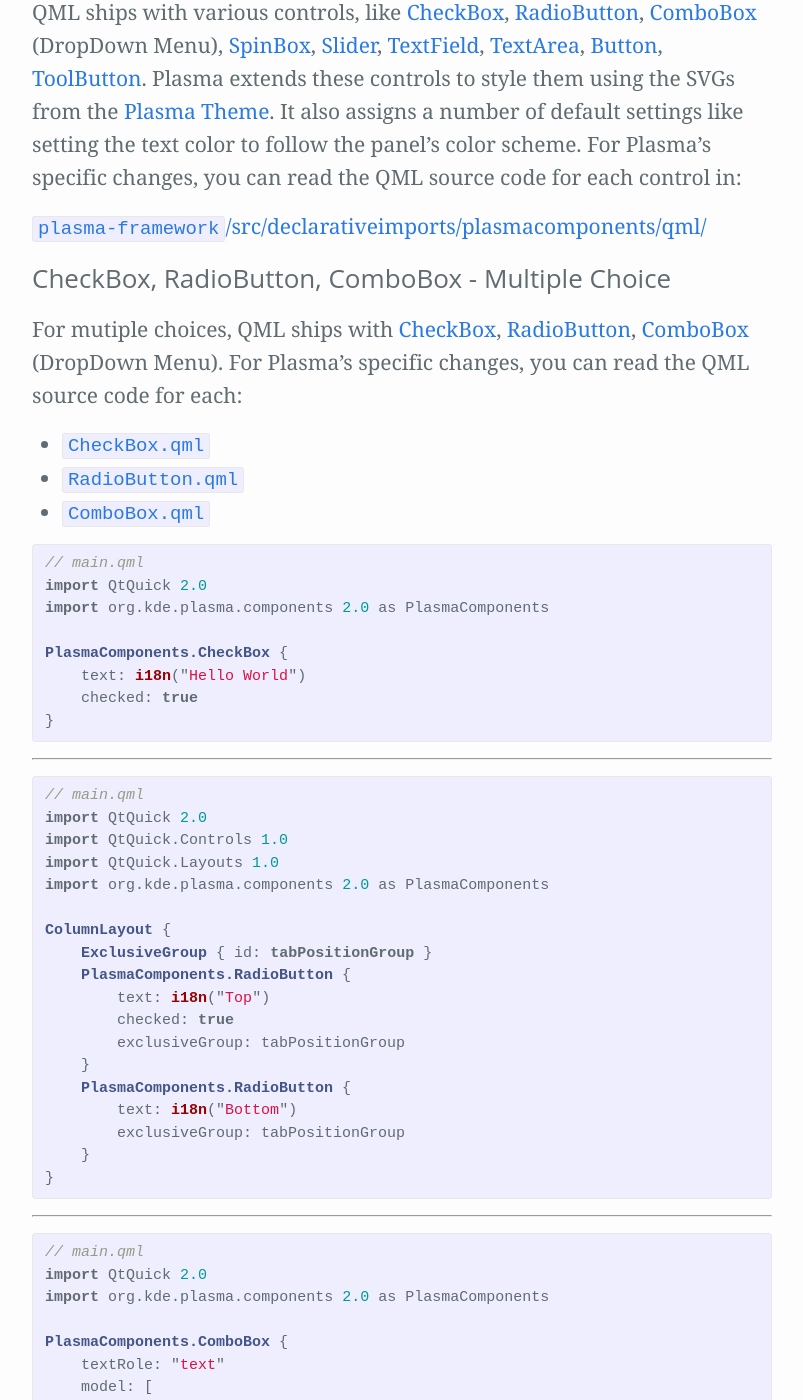
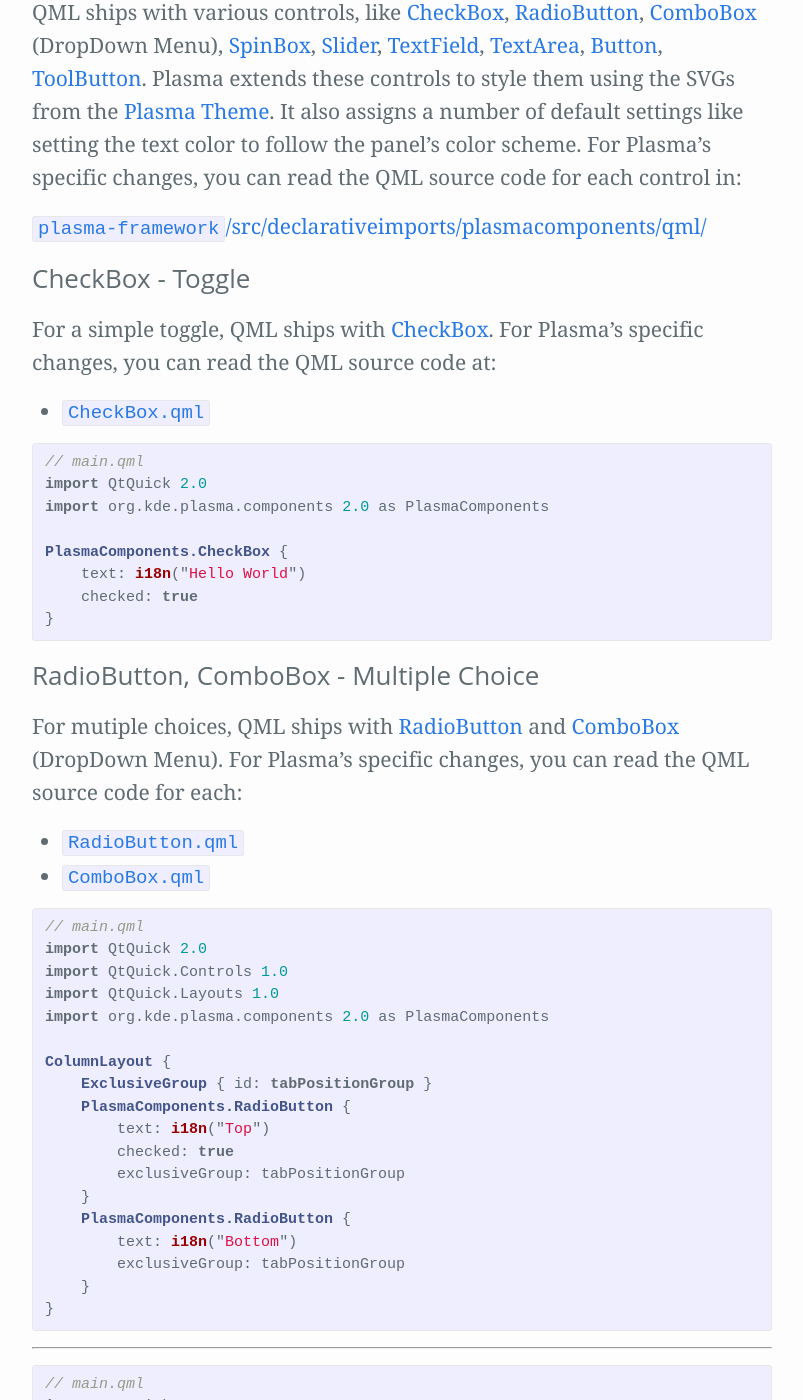
Before and after one commit to Zren/zren.github.io, a Jekyll site: the page built from kde_docs/widget-PlasmaQmlApi.md, in a window 1280 px wide and 1400 px high, scrolled down 903 px. Shown: the whole window, without its empty margins (238-1041 px from the left). Built offline with Jekyll 4.4.1, drawn with Linux system fonts in a browser that asks for light colours; our own code applies the rules of GitHub Pages for plain Markdown files.

Commit message:
CheckBoxes are toggles, not multiple choice.

```diff
--- a/kde_docs/widget-PlasmaQmlApi.md
+++ b/kde_docs/widget-PlasmaQmlApi.md
@@ -40,13 +40,11 @@
 
 
 
-{% capture label %}CheckBox, RadioButton, ComboBox - Multiple Choice{% endcapture %}
+{% capture label %}CheckBox - Toggle{% endcapture %}
 {% capture sectionLeft %}
-For mutiple choices, QML ships with [CheckBox](https://doc.qt.io/qt-5/qml-qtquick-controls-checkbox.html), [RadioButton](https://doc.qt.io/qt-5/qml-qtquick-controls-radiobutton.html), [ComboBox](https://doc.qt.io/qt-5/qml-qtquick-controls-combobox.html) (DropDown Menu). For Plasma's specific changes, you can read the QML source code for each:
+For a simple toggle, QML ships with [CheckBox](https://doc.qt.io/qt-5/qml-qtquick-controls-checkbox.html). For Plasma's specific changes, you can read the QML source code at:
 
 * [`CheckBox.qml`](https://github.com/KDE/plasma-framework/blob/master/src/declarativeimports/plasmacomponents/qml/CheckBox.qml)
-* [`RadioButton.qml`](https://github.com/KDE/plasma-framework/blob/master/src/declarativeimports/plasmacomponents/qml/RadioButton.qml)
-* [`ComboBox.qml`](https://github.com/KDE/plasma-framework/blob/master/src/declarativeimports/plasmacomponents/qml/ComboBox.qml)
 
 {% endcapture %}{% capture sectionRight %}
 {% highlight qml %}
@@ -59,9 +57,17 @@
     checked: true
 }
 {% endhighlight %}
+{% endcapture %}{% include docSection.html label=label sectionLeft=sectionLeft sectionRight=sectionRight %}
 
----
 
+{% capture label %}RadioButton, ComboBox - Multiple Choice{% endcapture %}
+{% capture sectionLeft %}
+For mutiple choices, QML ships with [RadioButton](https://doc.qt.io/qt-5/qml-qtquick-controls-radiobutton.html) and [ComboBox](https://doc.qt.io/qt-5/qml-qtquick-controls-combobox.html) (DropDown Menu). For Plasma's specific changes, you can read the QML source code for each:
+
+* [`RadioButton.qml`](https://github.com/KDE/plasma-framework/blob/master/src/declarativeimports/plasmacomponents/qml/RadioButton.qml)
+* [`ComboBox.qml`](https://github.com/KDE/plasma-framework/blob/master/src/declarativeimports/plasmacomponents/qml/ComboBox.qml)
+
+{% endcapture %}{% capture sectionRight %}
 {% highlight qml %}
 // main.qml
 import QtQuick 2.0
```
